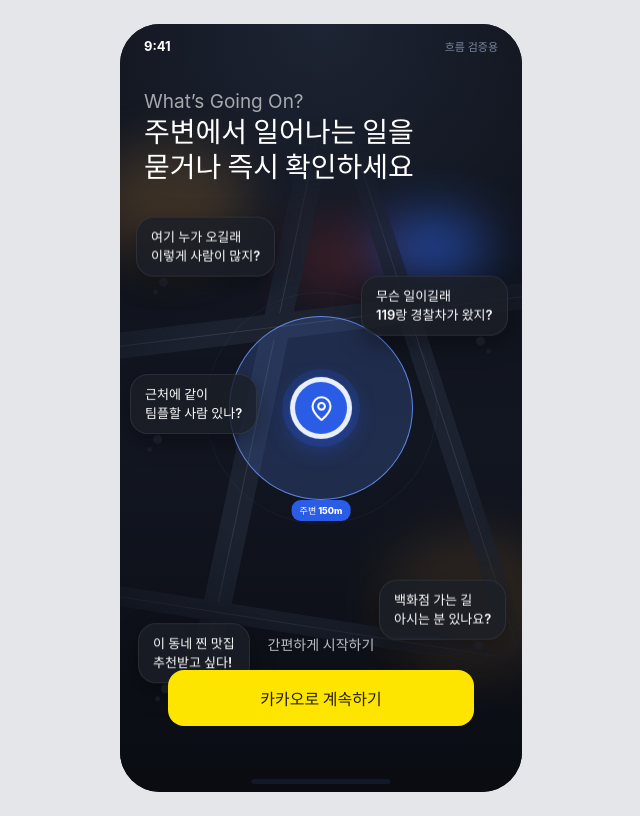
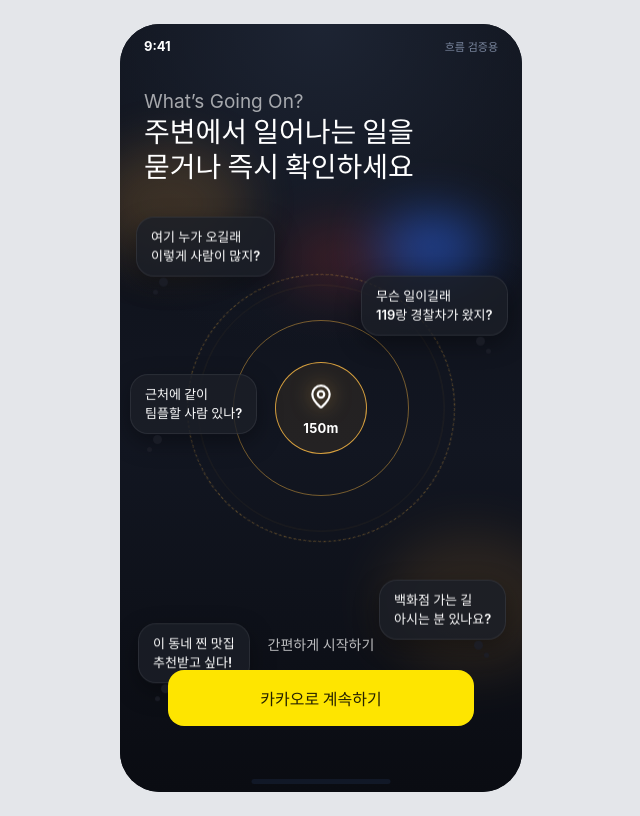
Before and after one commit to WGO-What-s-Going-On/Frontend, a React (Vite) app: page / in a window 1280 px wide. Shown: the whole page, without its empty margins (319-959 px from the left). Built offline with nearby package versions, Linux system fonts and the light colour scheme; a web font is replaced by a local one.

Commit message:
Revert "로그인 가운데 연출을 기존 지도 애니메이션으로 (어두운 배경 + 말풍선 유지)"
This reverts commit 979268d0df18fc720fa13e6808ab3f7660bfbb9a.

```diff
--- a/src/design-system.css
+++ b/src/design-system.css
@@ -597,45 +597,53 @@ html { -webkit-tap-highlight-color: transparent; }
 @keyframes night-siren-red { 0%, 100% { opacity: .55; } 50% { opacity: .15; } }
 @keyframes night-siren-blue { 0%, 100% { opacity: .12; } 50% { opacity: .55; } }
 
-/* 가운데 지도: 기존 지도 애니메이션(도로, 맥박 치는 150m 원, 퍼지는 신호, 숨 쉬는 내 위치)을 밤 배경에 맞춘다 */
-.login-night .night-map {
-  z-index: 1;
-  inset: 0;
-  border: 0;
-  border-radius: 0;
-  background: transparent;
-  box-shadow: none;
-  -webkit-mask-image: radial-gradient(80% 40% at 50% 52%, #000 45%, transparent 100%);
-  mask-image: radial-gradient(80% 40% at 50% 52%, #000 45%, transparent 100%);
+/* 반경 150m: 가운데 위치 핀과 금빛 동심원 */
+.night-radius {
+  position: absolute;
+  top: 50%;
+  left: 50%;
+  width: 0;
+  height: 0;
 }
-.login-night .night-map .nearby-road { background: #1c2230; }
-.login-night .night-map .nearby-road::after { background: rgba(255, 255, 255, .1); }
-.login-night .night-map .nearby-range {
-  border-color: rgba(108, 148, 255, .85);
-  animation-name: night-range-pulse;
+.night-ring {
+  position: absolute;
+  top: 50%;
+  left: 50%;
+  border-radius: 50%;
+  transform: translate(-50%, -50%);
 }
-.login-night .night-map .nearby-range::before,
-.login-night .night-map .nearby-range::after,
-.login-night .night-map .nearby-range > i { border-color: rgba(108, 148, 255, .7); }
-.login-night .night-map .nearby-range small {
+.night-ring-inner { width: 92px; height: 92px; border: 1.5px solid rgba(245, 181, 68, .85); background: rgba(245, 181, 68, .08); }
+.night-ring-middle { width: 176px; height: 176px; border: 1px solid rgba(245, 181, 68, .45); }
+.night-ring-outer { width: 268px; height: 268px; border: 1px dashed rgba(245, 181, 68, .35); animation: night-ring-turn 40s linear infinite; }
+.night-ring-scan { width: 92px; height: 92px; border: 1.5px solid rgba(245, 181, 68, .7); animation: night-scan 3.2s ease-out infinite; }
+@keyframes night-ring-turn { to { transform: translate(-50%, -50%) rotate(360deg); } }
+@keyframes night-scan {
+  0% { width: 92px; height: 92px; opacity: .9; }
+  100% { width: 268px; height: 268px; opacity: 0; }
+}
+.night-pin {
+  position: absolute;
+  top: -22px;
+  left: -13px;
   color: #fff;
-  background: var(--c-accent);
+  filter: drop-shadow(0 0 10px rgba(245, 181, 68, .6));
+  animation: night-pin-float 3.2s ease-in-out infinite;
 }
-.login-night .night-map .nearby-location {
+@keyframes night-pin-float { 0%, 100% { transform: translateY(0); } 50% { transform: translateY(-4px); } }
+.night-radius small {
+  position: absolute;
+  top: 12px;
+  left: 0;
+  transform: translateX(-50%);
   color: #fff;
-  border-color: rgba(255, 255, 255, .9);
-  background: var(--c-accent);
-  box-shadow: 0 0 0 8px rgba(43, 92, 230, .18), 0 8px 24px rgba(43, 92, 230, .45);
-}
-@keyframes night-range-pulse {
-  0%, 100% { background: rgba(91, 140, 255, .08); }
-  45%, 70% { background: rgba(91, 140, 255, .2); }
+  font-size: 13px;
+  font-weight: 700;
+  letter-spacing: .02em;
 }
 
 /* 질문 말풍선: 차례로 떠오르고(0.4초 간격), 떠 있는 동안 둥둥, 마지막엔 함께 사라진다 (7초 주기) */
 .night-bubble {
   position: absolute;
-  z-index: 2;
   opacity: 0;
   animation: 7s ease-in-out infinite both;
 }
@@ -691,7 +699,7 @@ html { -webkit-tap-highlight-color: transparent; }
 
 @media (prefers-reduced-motion: reduce) {
   .night-bubble { opacity: 1; animation: none; }
-  .night-bubble > span, .night-light { animation: none; }
+  .night-bubble > span, .night-pin, .night-ring-outer, .night-ring-scan, .night-light { animation: none; }
 }
 .login-night-screen > .eyebrow.blue { color: rgba(255, 255, 255, .62) !important; }
 .login-night-screen .start-card {
--- a/src/features/auth/AuthScreens.tsx
+++ b/src/features/auth/AuthScreens.tsx
@@ -3,8 +3,7 @@ import { AppShell } from '../../components/layout/AppShell'
 import { Button } from '../../components/ui/Button'
 import { useApp } from '../../context/AppContext'
 
-// 첫 화면 연출: 밤거리 지도 위 반경 150m에서 사람들이 궁금한 걸 묻는 장면.
-// 가운데 지도(도로·150m 원·내 위치)는 기존 지도 애니메이션을 어두운 배경에 맞춘 것이다.
+// 첫 화면 연출: 밤거리 사건 현장에서 반경 150m 사람들이 궁금한 걸 묻는 장면.
 // 말풍선은 차례로 떠올라 둥둥 떠 있다가 함께 사라지고, 다시 반복된다.
 const bubbles = [
   { id: 'crowd', text: <>여기 누가 오길래<br/>이렇게 사람이 많지?</> },
@@ -23,13 +22,13 @@ export function LoginScreen() {
       <span className="night-light night-light-blue"/>
       <span className="night-light night-light-warm"/>
       <span className="night-light night-light-warm-two"/>
-      <div className="nearby-animation night-map">
-        <span className="nearby-road nearby-road-one"/>
-        <span className="nearby-road nearby-road-two"/>
-        <span className="nearby-road nearby-road-three"/>
-        <span className="nearby-road nearby-road-four"/>
-        <span className="nearby-range"><i/><small>주변 150m</small></span>
-        <span className="nearby-location"><MapPin size={27} strokeWidth={1.8}/></span>
+      <div className="night-radius">
+        <i className="night-ring night-ring-outer"/>
+        <i className="night-ring night-ring-middle"/>
+        <i className="night-ring night-ring-inner"/>
+        <i className="night-ring night-ring-scan"/>
+        <span className="night-pin"><MapPin size={26} strokeWidth={2}/></span>
+        <small>150m</small>
       </div>
       {bubbles.map((bubble) => <span key={bubble.id} className={`night-bubble night-bubble-${bubble.id}`}><span>{bubble.text}</span></span>)}
     </div>
```
